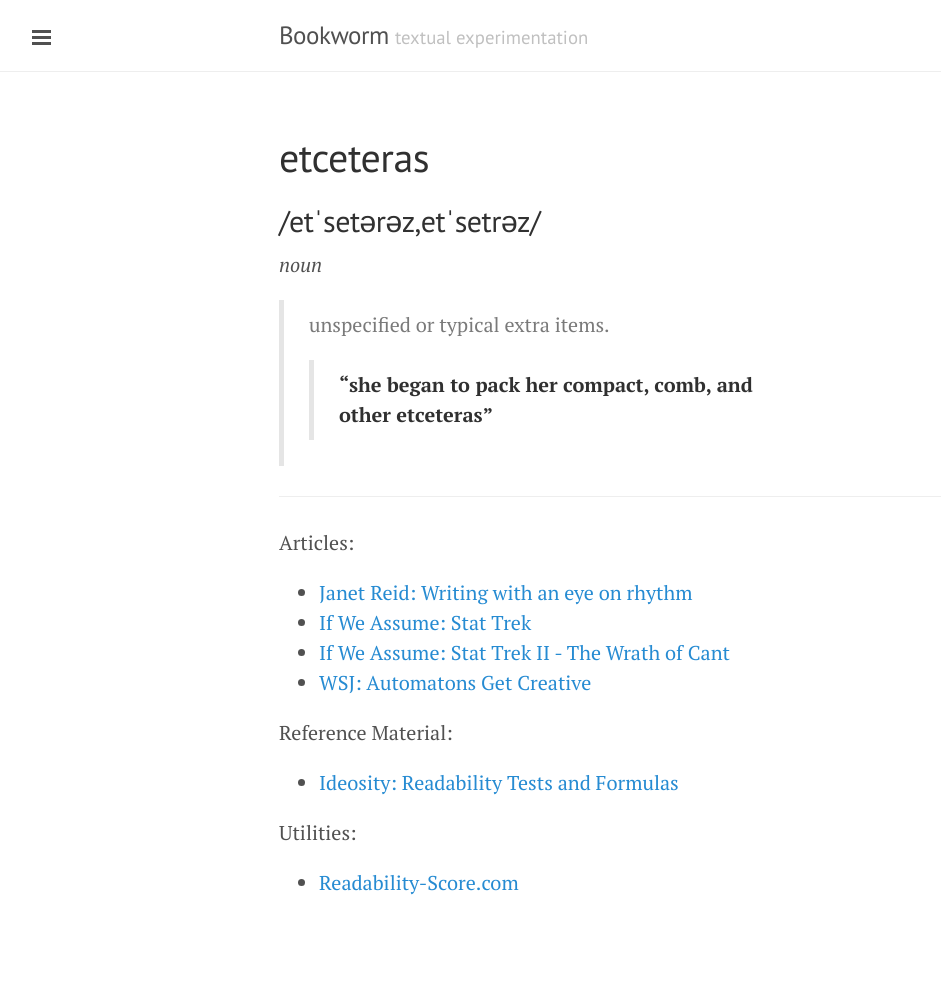
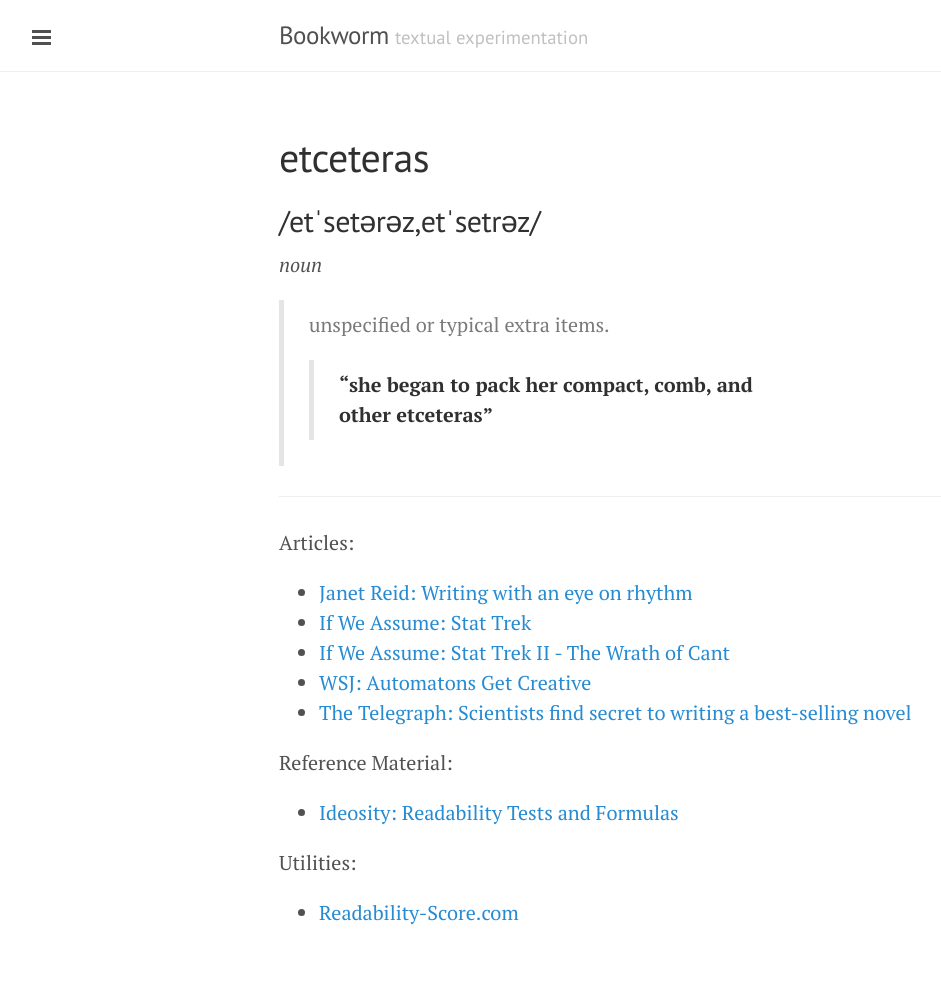
Before and after one commit to davidlday/bookworm-blog, a Jekyll site: the page built from etceteras.md, in a window 1280 px wide. Shown: the whole page, without its empty margins (1-942 px from the left). Built offline with Jekyll 4.4.1, drawn with Linux system fonts in a browser that asks for light colours; Markdown is read by kramdown in place of the engine named in the settings; before the commit the page ends 978 px from its top, so only the background shows below that.

Commit message:
Added link to new article.

```diff
--- a/etceteras.md
+++ b/etceteras.md
@@ -17,6 +17,7 @@ Articles:
 * [If We Assume: Stat Trek](http://www.ifweassume.com/2012/07/stat-trek.html)
 * [If We Assume: Stat Trek II - The Wrath of Cant](http://www.ifweassume.com/2013/02/stat-trek-ii-wrath-of-cant.html)
 * [WSJ: Automatons Get Creative](http://online.wsj.com/news/articles/SB10000872396390444375104577591304277229534?mg=reno64-wsj&url=http%3A%2F%2Fonline.wsj.com%2Farticle%2FSB10000872396390444375104577591304277229534.html)
+* [The Telegraph: Scientists find secret to writing a best-selling novel](http://www.telegraph.co.uk/technology/news/10560533/Scientists-find-secret-to-writing-a-best-selling-novel.html)
 
 Reference Material:
 
```
